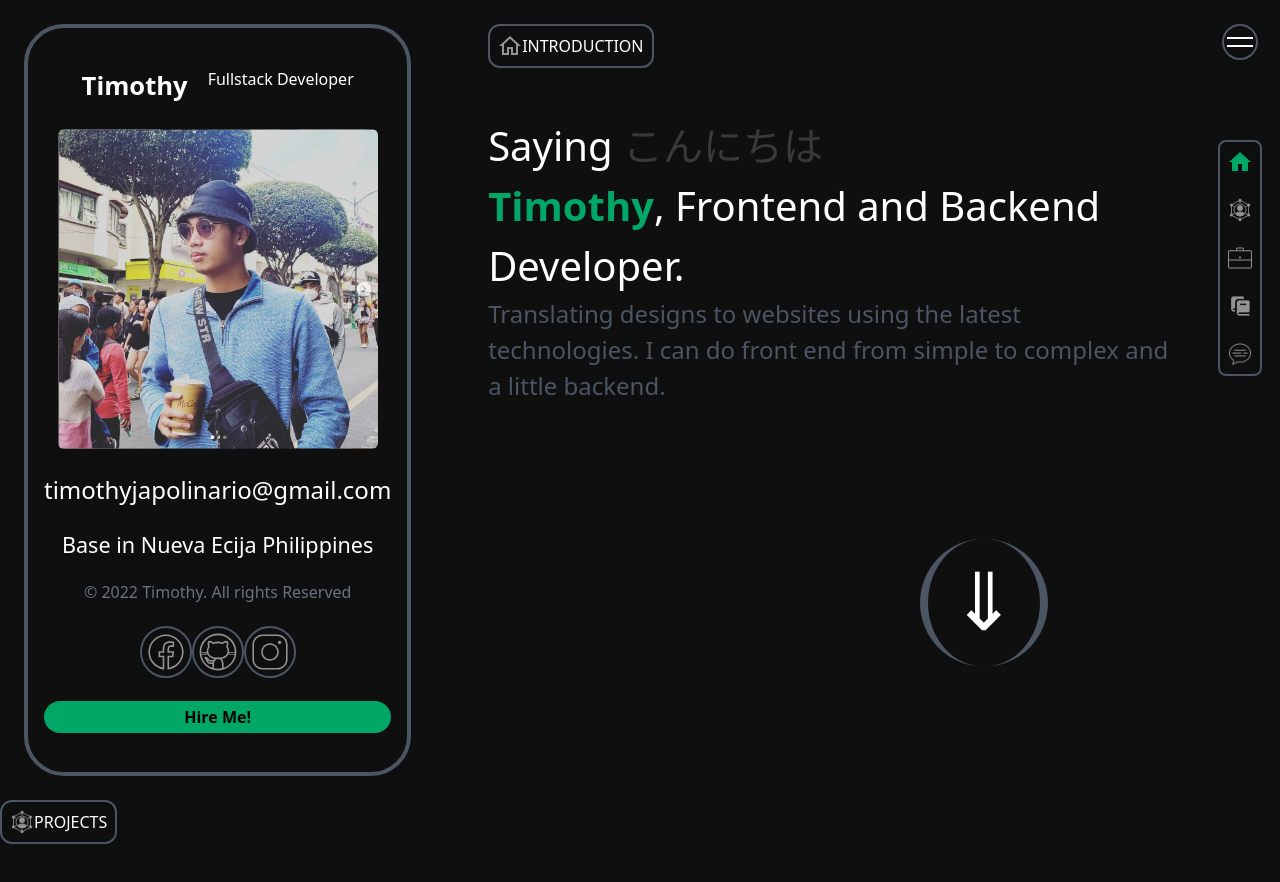
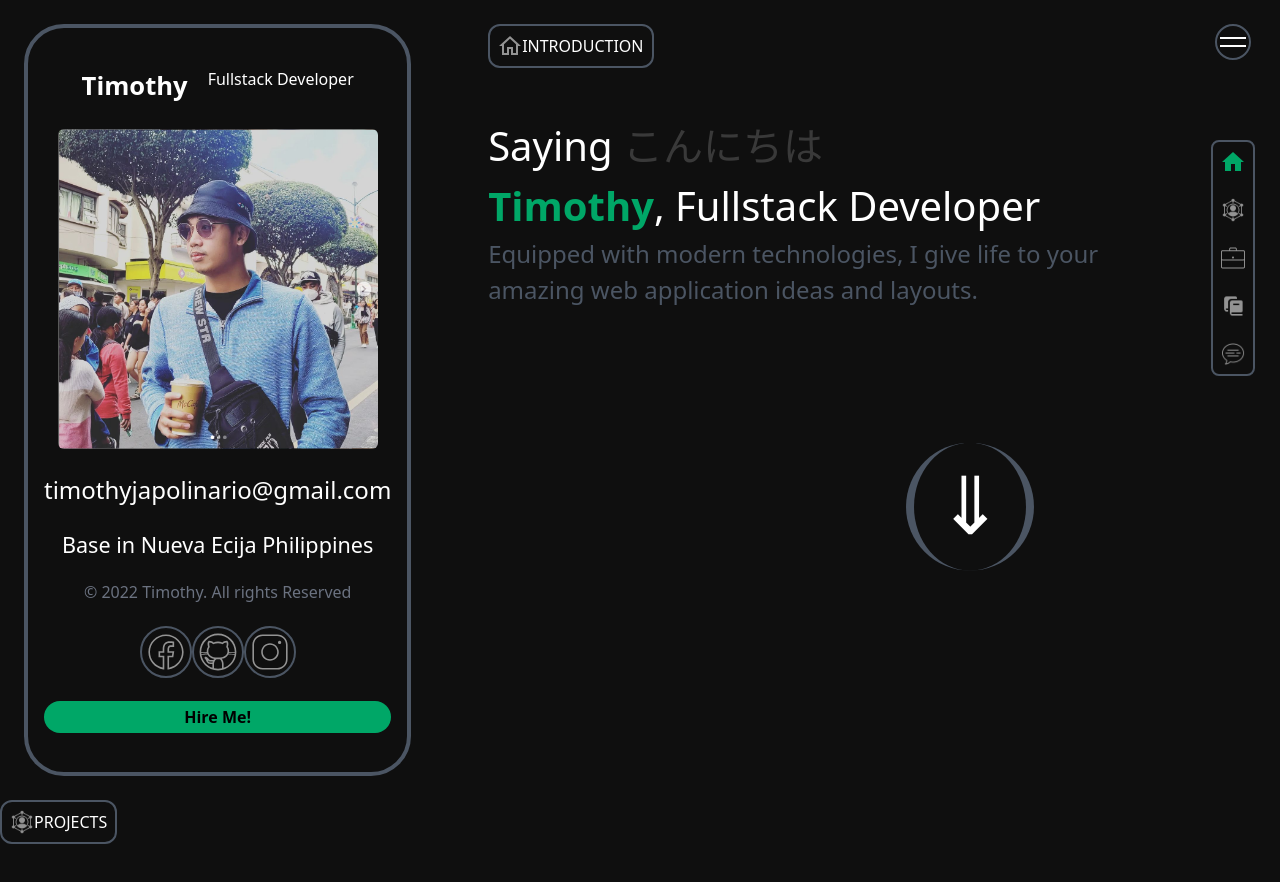
Before and after one commit to timothyjapolinario/portfolio, a React (Vite) app: page / in a window 1280 px wide. Shown: the top 882 px of the page. Built offline with nearby package versions, Linux system fonts and the light colour scheme.

Commit message:
Update Introduction.tsx

```diff
--- a/src/components/Introduction.tsx
+++ b/src/components/Introduction.tsx
@@ -7,12 +7,10 @@ const Introduction = () => {
         Saying <WordCarousel words={words} />
       </div>
       <div>
-        <span className="text-[#00a767] font-bold">Timothy</span>, Frontend and
-        Backend Developer.
+        <span className="text-[#00a767] font-bold">Timothy</span>, Fullstack Developer
       </div>
       <p className="text-[3vh] text-gray-600">
-        Translating designs to websites using the latest technologies. I can do
-        front end from simple to complex and a little backend.
+        Equipped with modern technologies, I give life to your amazing web application ideas and layouts.
       </p>
       <div className="mt-[20vh] md:pr-[10vw] w-full flex justify-center md:justify-end">
         <div className="w-[16vh] h-[16vh] text-[10vh] border-gray-600 border-s-8 border-e-8 rounded-full text-center animate-bounce">
```
